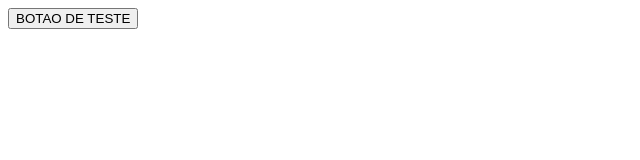
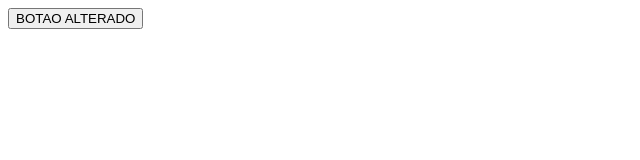
Before and after one commit to GutoQuirino/JavaScript, a plain HTML site: page index.html in a window 1280 px wide. Shown: the full height of the page, 0-640 px from the left. Drawn offline with Linux system fonts and the light colour scheme.

Commit message:
Update index.html

```diff
--- a/index.html
+++ b/index.html
@@ -8,7 +8,7 @@
     <script src="main.js"></script>
 </head>
 <body onload="alerta()">
-    <button>BOTAO DE TESTE</button>
+    <button>BOTAO ALTERADO</button>
 
 </body>
 </html>
```
